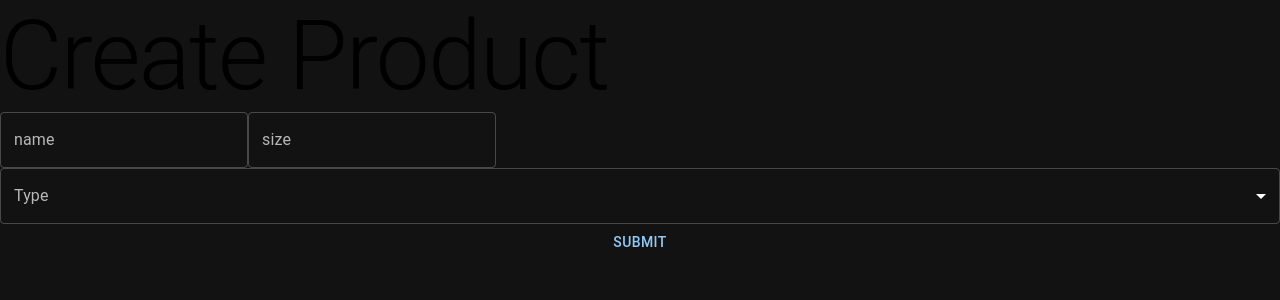
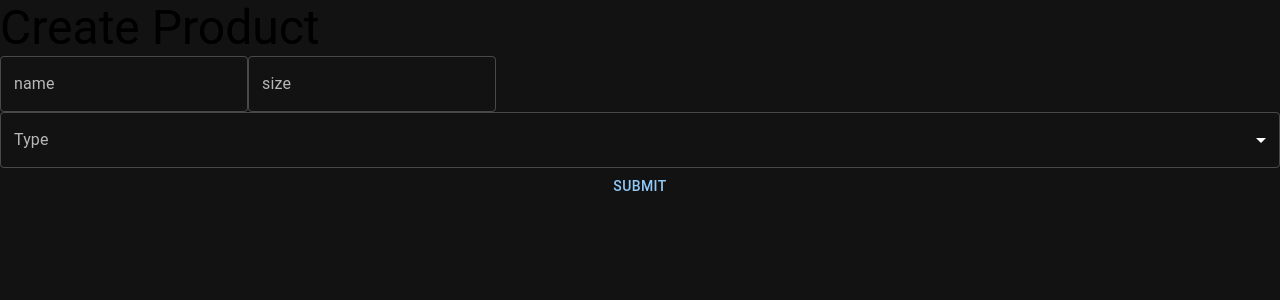
Before and after one commit to gastonmatias/TDD-next, a Next.js app: page /products/create in a window 1280 px wide. Shown: the top 300 px of the page. Built offline with nearby package versions, Linux system fonts and the light colour scheme; no server answers.

Commit message:
GREEN - When user submits the form CORRECTLY, it must display a success message

```diff
--- a/pages/products/create.tsx
+++ b/pages/products/create.tsx
@@ -9,6 +9,7 @@ import { Typography, TextField, FormControl, InputLabel, Select, Button, FormHel
 
 import { createProductService, getProductsService } from "@/services/createProduct";
 import { ProductFormData, productSchema } from "@/validators";
+import { CREATED_STATUS } from "@/consts/httpStatus";
 
 const CreateProductPage: NextPage = () => {
 
@@ -37,7 +38,7 @@ const CreateProductPage: NextPage = () => {
   //! SUBMIT
   // const onSubmit: SubmitHandler<ProductFormData> = async ({name, size, type}) => {
   const onSubmit: SubmitHandler<ProductFormData> = async (data) => {
-    mutation.mutate(data,{
+    await mutation.mutate(data,{
       onError(error){
         if(axios.isAxiosError(error) && error?.response?.status === 500){
           setErrorMessage('Unexpected error, please try again')
@@ -46,16 +47,19 @@ const CreateProductPage: NextPage = () => {
       }
       }
     })
-
-    getProductsService()
   }
 
   return (
     <>
-    <Typography variant="h1" color="initial">Create Product</Typography>
+    <Typography variant="h3" color="initial">Create Product</Typography>
 
       { ( mutation.isError )
           ? <Typography>{errorMessage}</Typography>
+          : null
+      }
+
+      { ( mutation.data!=undefined && mutation['data']['status'] === 201 )
+          ? <Typography variant="h5">Product Stored successfully!</Typography>
           : null
       }
 
@@ -63,19 +67,14 @@ const CreateProductPage: NextPage = () => {
         <TextField
           id="name"
           label="name"
-          // name="name"
-          // helperText={formErrors.name}
           helperText={errors.name?.message}
-          // onBlur={handleBlur}
           {...register("name")}
           />
 
         <TextField
           id="size"
           label="size"
-          // name="size"
           helperText={errors.size?.message}
-          // onBlur={onBlur}
           {...register("size")}
           />
 
```
